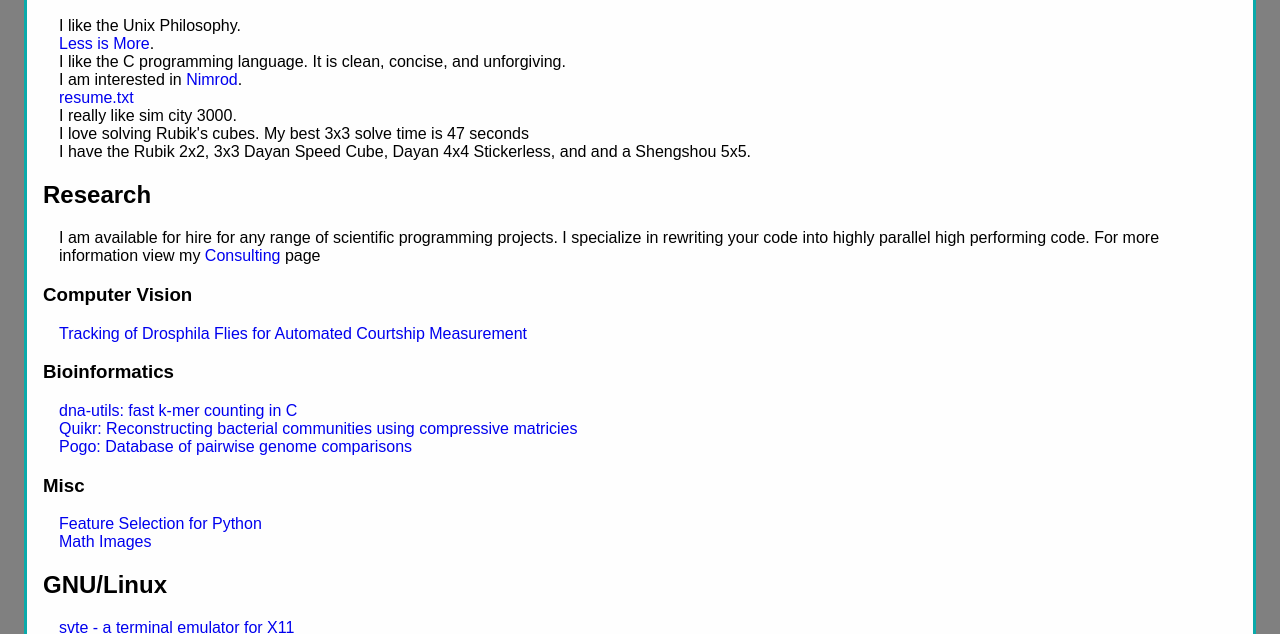
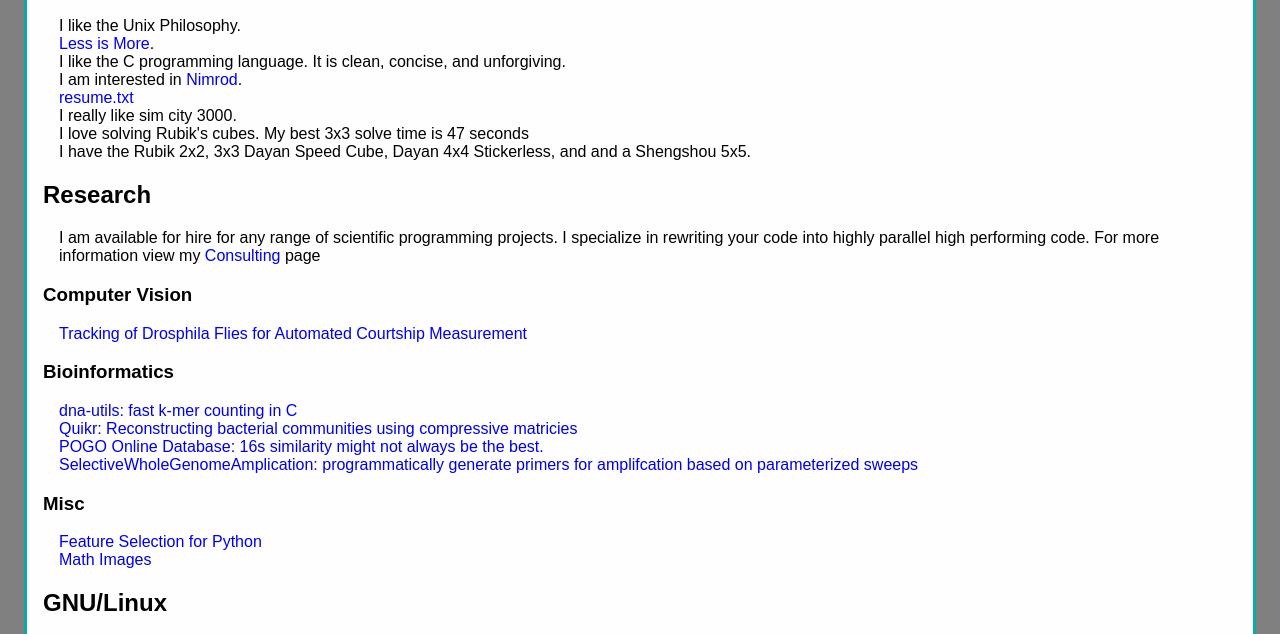
Before and after one commit to mutantturkey/mutantturkey.github.io, a plain HTML site: page index.html in a window 1280 px wide. Shown: the part 140-774 px from the top of the page. Drawn offline with Linux system fonts and the light colour scheme.

Commit message:
Update index.html

```diff
--- a/index.html
+++ b/index.html
@@ -37,7 +37,8 @@ I am available for hire for any range of scientific programming projects. I spec
 <p>
 		<a href="http://github.com/mutantturkey/dna-utils">dna-utils: fast k-mer counting in C</a> <br>
 		<a href="http://github.com/mutantturkey/quikr">Quikr: Reconstructing bacterial communities using compressive matricies</a> <br>
-		<a href="http://pogo.ece.drexel.edu">Pogo: Database of pairwise genome comparisons</a><br>
+		<a href="http://pogo.ece.drexel.edu">POGO Online Database: 16s similarity might not always be the best. </a><br>
+		<a href="http://github.com/mutantturkey/SelectiveWholeGenomeAmplification">SelectiveWholeGenomeAmplication: programmatically generate primers for amplifcation based on parameterized sweeps</a>
 </p>
 
 <h3>Misc</h3>
```
